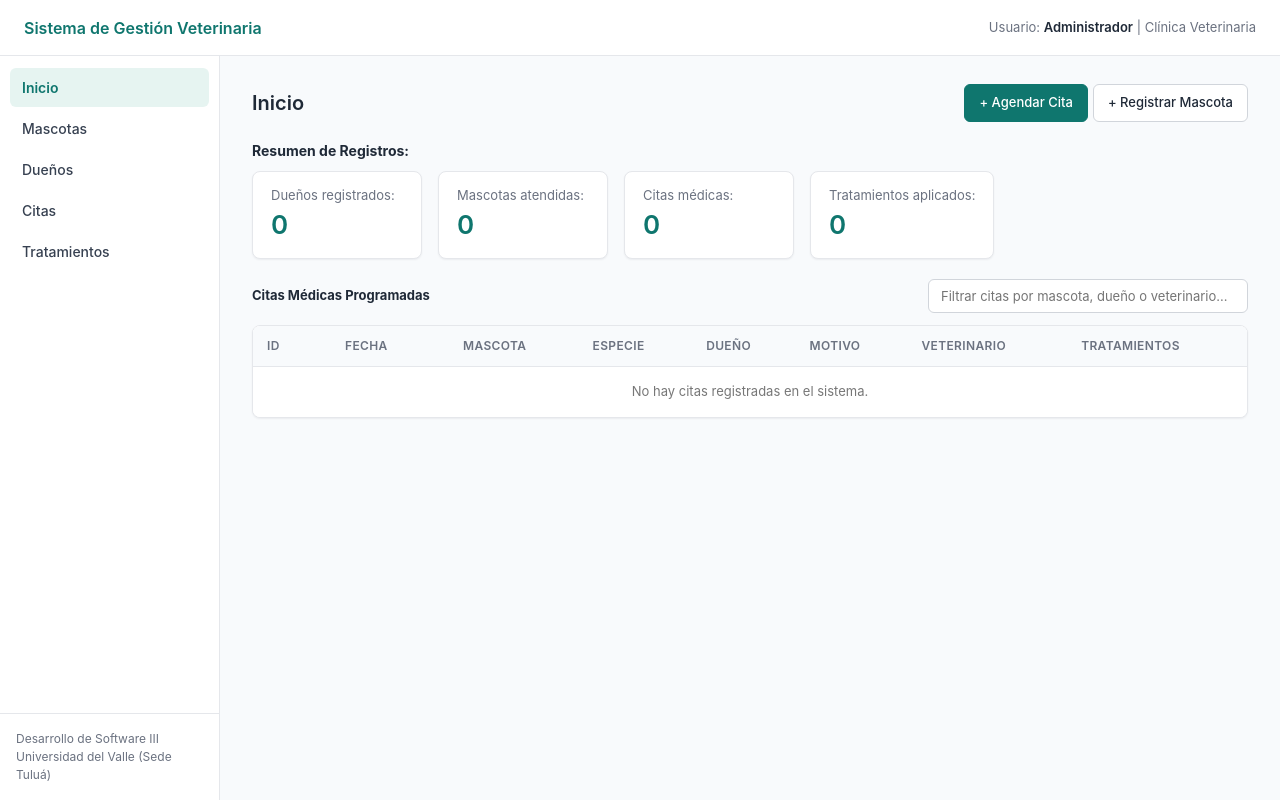
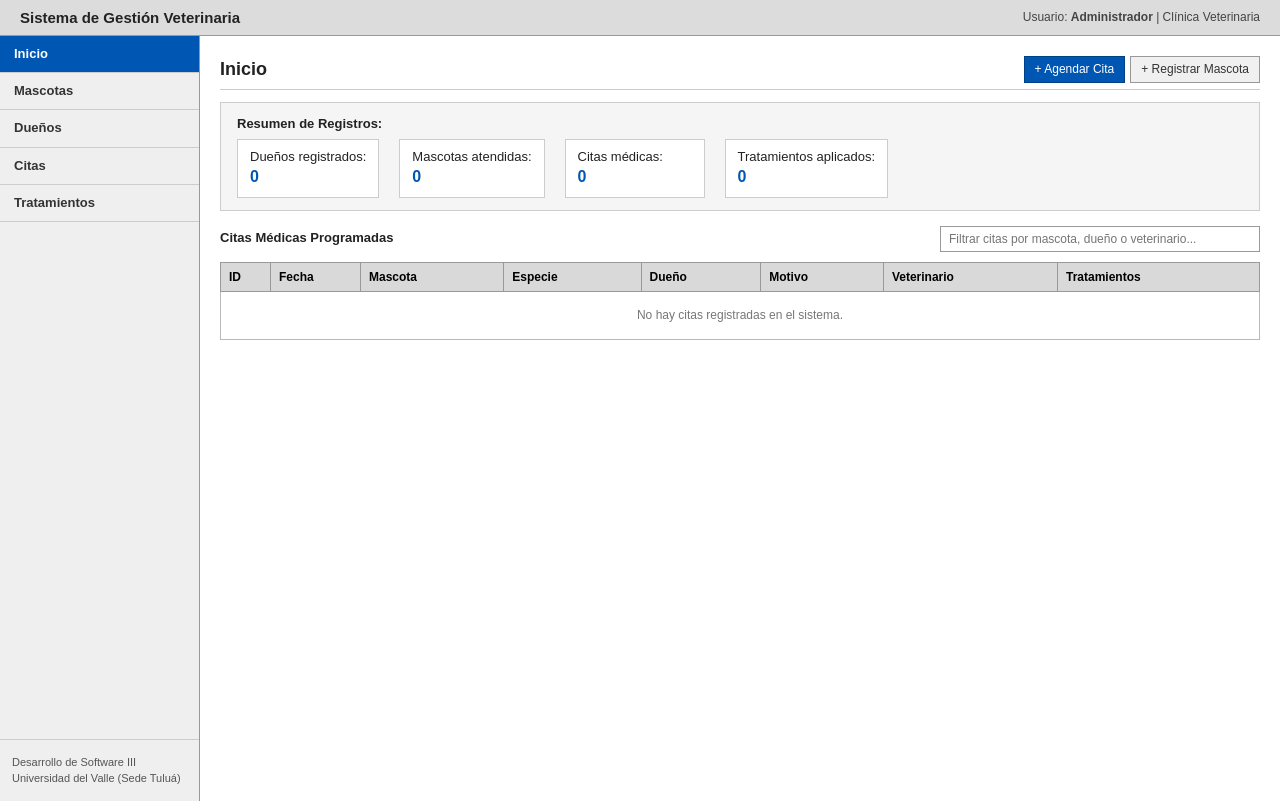
Before and after one commit to RicardoZ1998/labsoftp, a Spring Boot app: page / in a window 1280 px wide. Run offline with Spring Boot 4, Linux system fonts and the light colour scheme; data that the repository does not hold is empty.

Commit message:
refactor: revert CSS changes

```diff
--- a/src/main/resources/static/css/style.css
+++ b/src/main/resources/static/css/style.css
@@ -1,26 +1,3 @@
-/* ==========================================================
-   Sistema de Gestión Veterinaria - Hoja de estilos
-   Diseño minimalista: una sola paleta definida en :root.
-   Para cambiar el color principal basta con editar --accent.
-   Los nombres de clase se mantienen: las plantillas no cambian.
-   ========================================================== */
-
-:root {
-    --accent: #0f766e;
-    --accent-dark: #115e59;
-    --accent-soft: #e6f4f1;
-    --danger: #b91c1c;
-    --text: #1f2937;
-    --muted: #6b7280;
-    --border: #e5e7eb;
-    --border-input: #d1d5db;
-    --bg: #f8fafc;
-    --surface: #ffffff;
-    --radius: 8px;
-    --shadow: 0 1px 2px rgba(15, 23, 42, 0.06);
-    --ring: 0 0 0 3px rgba(15, 118, 110, 0.15);
-}
-
 * {
     margin: 0;
     padding: 0;
@@ -28,32 +5,27 @@
 }
 
 body {
-    font-family: -apple-system, "Segoe UI", Roboto, Helvetica, Arial, sans-serif;
-    font-size: 14px;
-    background-color: var(--bg);
-    color: var(--text);
-    line-height: 1.5;
+    font-family: Arial, Helvetica, Tahoma, sans-serif;
+    font-size: 13px;
+    background-color: #ffffff;
+    color: #222222;
+    line-height: 1.4;
     min-height: 100vh;
-    -webkit-font-smoothing: antialiased;
 }
 
 a {
-    color: var(--accent);
-    text-decoration: none;
+    color: #0056b3;
+    text-decoration: underline;
 }
 
 a:hover {
-    color: var(--accent-dark);
-    text-decoration: underline;
+    color: #003366;
 }
 
-/* ---------- Barra superior ---------- */
-
 .header-top {
-    background-color: var(--surface);
-    border-bottom: 1px solid var(--border);
-    padding: 0 24px;
-    height: 56px;
+    background-color: #dcdcdc;
+    border-bottom: 1px solid #999999;
+    padding: 7px 20px;
     display: flex;
     justify-content: space-between;
     align-items: center;
@@ -61,95 +33,84 @@ a:hover {
 }
 
 .header-brand {
-    font-size: 16px;
-    font-weight: 600;
-    color: var(--accent);
+    font-size: 15px;
+    font-weight: bold;
+    color: #222222;
 }
 
 .header-user {
-    font-size: 13px;
-    color: var(--muted);
+    font-size: 12px;
+    color: #444444;
 }
-
-.header-user strong {
-    color: var(--text);
-    font-weight: 600;
-}
-
-/* ---------- Menú lateral ---------- */
 
 .main-wrapper {
     display: flex;
-    min-height: calc(100vh - 56px);
+    min-height: calc(100vh - 35px);
     width: 100%;
 }
 
 .sidebar-classic {
-    width: 220px;
-    min-width: 220px;
-    background-color: var(--surface);
-    border-right: 1px solid var(--border);
+    width: 200px;
+    min-width: 200px;
+    background-color: #efefef;
+    border-right: 1px solid #999999;
     display: flex;
     flex-direction: column;
-    padding-top: 12px;
 }
 
 .sidebar-nav {
     display: flex;
     flex-direction: column;
-    gap: 2px;
     width: 100%;
-    padding: 0 10px;
 }
 
 .sidebar-link {
     display: block;
     width: 100%;
-    padding: 9px 12px;
-    color: #374151;
+    padding: 9px 14px;
+    color: #333333;
     text-decoration: none;
-    font-size: 14px;
-    font-weight: 500;
+    font-size: 13px;
+    font-weight: bold;
+    border-bottom: 1px solid #cccccc;
     text-align: left;
-    border-radius: 6px;
-    transition: background-color 0.15s, color 0.15s;
+    border-radius: 0px;
 }
 
 .sidebar-link:hover {
-    background-color: var(--bg);
-    color: var(--text);
+    background-color: #d9d9d9;
+    color: #000000;
     text-decoration: none;
 }
 
 .sidebar-link.active {
-    background-color: var(--accent-soft);
-    color: var(--accent);
-    font-weight: 600;
+    background-color: #0056b3;
+    color: #ffffff;
 }
 
 .sidebar-footer-text {
     margin-top: auto;
-    padding: 16px;
-    font-size: 12px;
-    color: var(--muted);
-    border-top: 1px solid var(--border);
-    line-height: 1.5;
+    padding: 15px 12px;
+    font-size: 11px;
+    color: #555555;
+    border-top: 1px solid #cccccc;
+    line-height: 1.4;
 }
-
-/* ---------- Contenido ---------- */
 
 .content-area {
     flex: 1;
     min-width: 0;
-    padding: 28px 32px;
-    background-color: var(--bg);
+    padding: 20px;
+    background-color: #ffffff;
 }
 
 .page-title {
-    font-size: 20px;
-    font-weight: 600;
-    color: var(--text);
-    margin-bottom: 18px;
+    font-size: 18px;
+    font-weight: bold;
+    color: #222222;
+    margin-bottom: 12px;
+    padding-bottom: 6px;
+    border-bottom: 1px solid #cccccc;
     display: flex;
     justify-content: space-between;
     align-items: center;
@@ -159,8 +120,8 @@ a:hover {
     display: flex;
     justify-content: space-between;
     align-items: center;
-    margin-top: 0;
-    margin-bottom: 12px;
+    margin-top: 10px;
+    margin-bottom: 10px;
     gap: 12px;
     flex-wrap: wrap;
 }
@@ -173,290 +134,208 @@ a:hover {
 
 .search-input {
     width: 320px;
-    padding: 8px 12px;
-    font-size: 13px;
+    padding: 5px 8px;
+    font-size: 12px;
     font-family: inherit;
-    border: 1px solid var(--border-input);
-    border-radius: 6px;
-    background-color: var(--surface);
+    border: 1px solid #999999;
+    border-radius: 0px;
+    background-color: #ffffff;
 }
 
 .search-input:focus {
-    outline: none;
-    border-color: var(--accent);
-    box-shadow: var(--ring);
+    outline: 1px solid #0056b3;
+    border-color: #0056b3;
 }
-
-/* ---------- Tablas ---------- */
 
 .table-container {
     width: 100%;
-    margin-bottom: 24px;
+    margin-bottom: 20px;
     overflow-x: auto;
-    background-color: var(--surface);
-    border: 1px solid var(--border);
-    border-radius: var(--radius);
-    box-shadow: var(--shadow);
 }
 
 table.data-table {
     width: 100%;
     border-collapse: collapse;
-    border: none;
-    background-color: var(--surface);
-    font-size: 13px;
+    border: 1px solid #999999;
+    background-color: #ffffff;
+    font-size: 12px;
 }
 
 table.data-table th,
 table.data-table td {
-    border: none;
-    border-bottom: 1px solid var(--border);
-    padding: 11px 14px;
+    border: 1px solid #b8b8b8;
+    padding: 6px 8px;
     text-align: left;
-    /* Los width en línea de las plantillas (p. ej. 60px en Edad) se miden sin el relleno */
-    box-sizing: content-box;
 }
 
 table.data-table th {
-    background-color: var(--bg);
-    color: var(--muted);
-    font-weight: 600;
-    font-size: 12px;
-    text-transform: uppercase;
-    letter-spacing: 0.03em;
+    background-color: #d9d9d9;
+    color: #000000;
+    font-weight: bold;
+    border: 1px solid #999999;
 }
 
-table.data-table tbody tr:last-child td {
-    border-bottom: none;
+table.data-table tbody tr:nth-child(even) {
+    background-color: #f9f9f9;
 }
 
 table.data-table tbody tr:hover {
-    background-color: var(--bg);
+    background-color: #f0f0f0;
 }
 
 .action-link {
-    color: var(--accent);
-    text-decoration: none;
+    color: #0056b3;
+    text-decoration: underline;
     cursor: pointer;
     background: none;
     border: none;
-    font-size: 13px;
-    font-weight: 500;
+    font-size: 12px;
     font-family: inherit;
     padding: 0;
 }
 
 .action-link.delete {
-    color: var(--danger);
+    color: #b30000;
 }
 
 .action-link:hover {
-    text-decoration: underline;
+    text-decoration: none;
 }
-
-/* ---------- Botones ---------- */
 
 .btn {
     display: inline-block;
-    padding: 8px 14px;
-    font-size: 13px;
+    padding: 4px 10px;
+    font-size: 12px;
     font-family: inherit;
-    font-weight: 500;
+    font-weight: normal;
     text-decoration: none;
-    border: 1px solid var(--border-input);
-    background-color: var(--surface);
-    color: var(--text);
+    border: 1px solid #888888;
+    background-color: #e0e0e0;
+    color: #000000;
     cursor: pointer;
-    border-radius: 6px;
+    border-radius: 0px;
     vertical-align: middle;
-    transition: background-color 0.15s, border-color 0.15s;
 }
 
 .btn:hover {
-    background-color: var(--bg);
-    color: var(--text);
+    background-color: #d0d0d0;
+    color: #000000;
     text-decoration: none;
 }
 
 .btn-primary {
-    background-color: var(--accent);
-    border-color: var(--accent);
+    background-color: #0056b3;
+    border-color: #004085;
     color: #ffffff;
 }
 
 .btn-primary:hover {
-    background-color: var(--accent-dark);
-    border-color: var(--accent-dark);
+    background-color: #004085;
     color: #ffffff;
 }
 
 .btn-secondary {
-    background-color: var(--surface);
-    border-color: var(--border-input);
-    color: var(--text);
+    background-color: #f0f0f0;
+    border-color: #999999;
+    color: #333333;
 }
 
 .btn-secondary:hover {
-    background-color: var(--bg);
-    color: var(--text);
+    background-color: #e4e4e4;
+    color: #000000;
 }
 
-/* ---------- Formularios ---------- */
-
 .form-panel {
-    background-color: var(--surface);
-    border: 1px solid var(--border);
-    border-radius: var(--radius);
-    box-shadow: var(--shadow);
-    padding: 24px 28px;
-    margin-top: 0;
-    max-width: 640px;
+    background-color: #fafafa;
+    border: 1px solid #999999;
+    padding: 15px 20px;
+    margin-top: 10px;
+    max-width: 700px;
 }
 
 .form-row {
-    margin-bottom: 16px;
+    margin-bottom: 12px;
     display: flex;
     flex-direction: column;
-    gap: 6px;
+    gap: 4px;
 }
 
 .form-row label {
-    font-weight: 500;
-    font-size: 13px;
-    color: #374151;
+    font-weight: bold;
+    font-size: 12px;
+    color: #333333;
 }
 
 .form-input,
 .form-select,
 .form-textarea {
     width: 100%;
-    padding: 9px 12px;
-    font-size: 13px;
+    padding: 5px 8px;
+    font-size: 12px;
     font-family: inherit;
-    border: 1px solid var(--border-input);
-    background-color: var(--surface);
-    border-radius: 6px;
-}
-
-.form-textarea {
-    resize: vertical;
+    border: 1px solid #999999;
+    background-color: #ffffff;
+    border-radius: 0px;
 }
 
 .form-input:focus,
 .form-select:focus,
 .form-textarea:focus {
-    outline: none;
-    border-color: var(--accent);
-    box-shadow: var(--ring);
+    outline: 1px solid #0056b3;
+    border-color: #0056b3;
 }
 
 .form-buttons {
-    margin-top: 20px;
-    padding-top: 16px;
-    border-top: 1px solid var(--border);
+    margin-top: 15px;
+    padding-top: 10px;
+    border-top: 1px solid #cccccc;
     display: flex;
     gap: 10px;
 }
 
-/* ---------- Resumen de la página de inicio ---------- */
-
 .summary-box {
-    background-color: transparent;
-    border: none;
-    padding: 0;
-    margin-bottom: 20px;
-    font-size: 14px;
+    background-color: #f5f5f5;
+    border: 1px solid #cccccc;
+    padding: 12px 16px;
+    margin-bottom: 15px;
+    font-size: 13px;
 }
 
 .summary-list {
     display: flex;
-    gap: 16px;
+    gap: 20px;
     flex-wrap: wrap;
-    margin-top: 10px;
+    margin-top: 6px;
 }
 
 .summary-item {
-    background-color: var(--surface);
-    border: 1px solid var(--border);
-    border-radius: var(--radius);
-    box-shadow: var(--shadow);
-    padding: 14px 18px;
-    min-width: 170px;
-    font-size: 13px;
-    color: var(--muted);
+    background-color: #ffffff;
+    border: 1px solid #cccccc;
+    padding: 8px 12px;
+    min-width: 140px;
 }
 
 .summary-item strong {
-    font-size: 26px;
-    font-weight: 600;
-    color: var(--accent);
+    font-size: 16px;
+    color: #0056b3;
     display: block;
 }
 
-/* ---------- Mensajes ---------- */
-
 .alert {
-    padding: 10px 14px;
-    border: 1px solid var(--border);
-    border-radius: 6px;
-    font-size: 13px;
+    padding: 8px 12px;
+    border: 1px solid #999999;
+    font-size: 12px;
     margin-bottom: 12px;
 }
 
 .alert-success {
-    background-color: #ecfdf5;
-    border-color: #a7f3d0;
-    color: #065f46;
+    background-color: #e6f4ea;
+    border-color: #57a972;
+    color: #0d652d;
 }
 
 .alert-danger {
-    background-color: #fef2f2;
-    border-color: #fecaca;
-    color: #991b1b;
+    background-color: #fce8e6;
+    border-color: #d93025;
+    color: #a50e0e;
 }
-
-/* ---------- Pantallas pequeñas ---------- */
-
-@media (max-width: 768px) {
-    .header-top {
-        padding: 0 16px;
-    }
-
-    .header-user {
-        display: none;
-    }
-
-    .main-wrapper {
-        flex-direction: column;
-    }
-
-    .sidebar-classic {
-        width: 100%;
-        min-width: 0;
-        border-right: none;
-        border-bottom: 1px solid var(--border);
-        padding: 8px 0;
-    }
-
-    .sidebar-nav {
-        flex-direction: row;
-        flex-wrap: wrap;
-    }
-
-    .sidebar-link {
-        width: auto;
-    }
-
-    .sidebar-footer-text {
-        display: none;
-    }
-
-    .content-area {
-        padding: 20px 16px;
-    }
-
-    .search-box,
-    .search-input {
-        width: 100%;
-    }
-}
```
